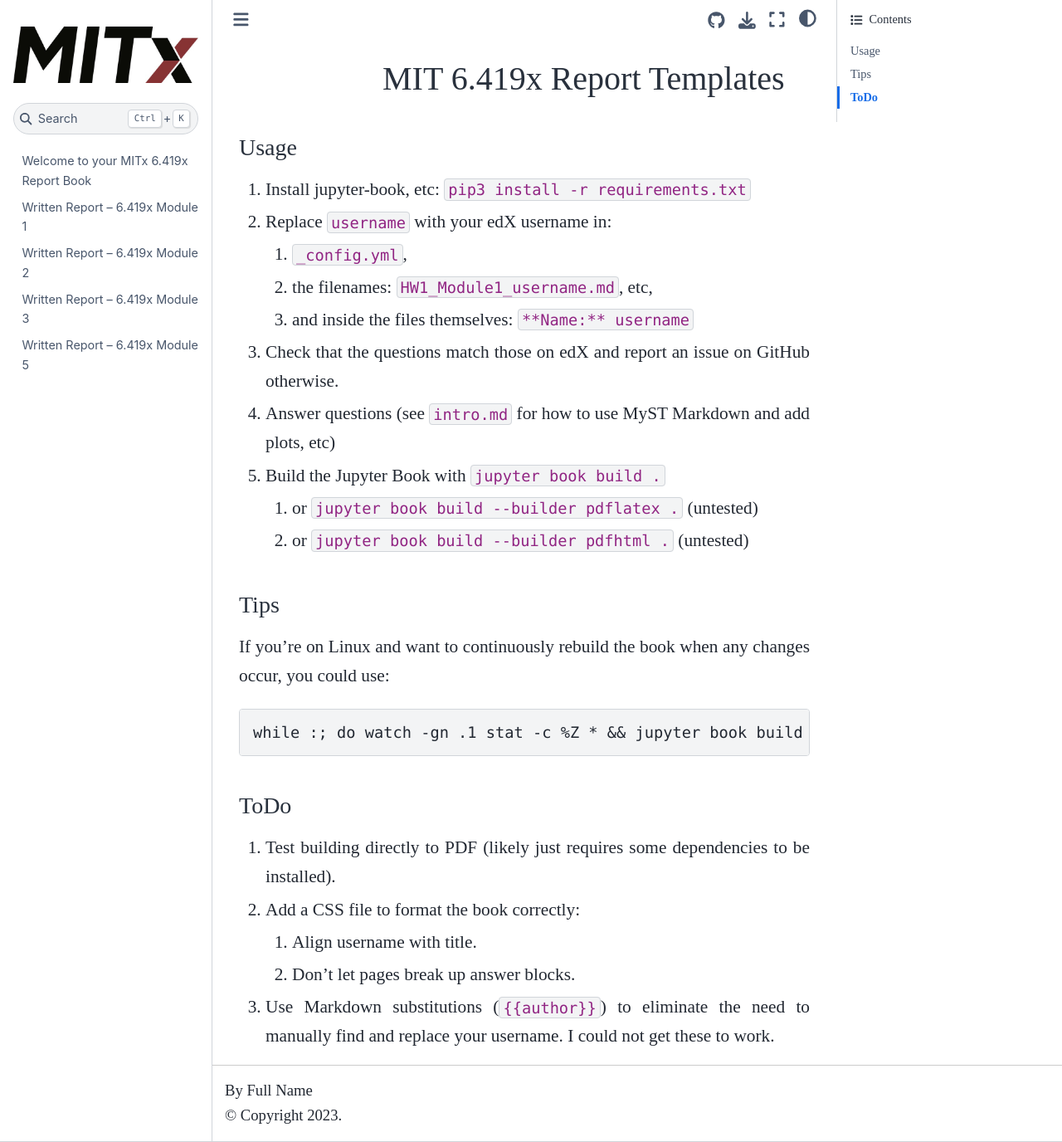
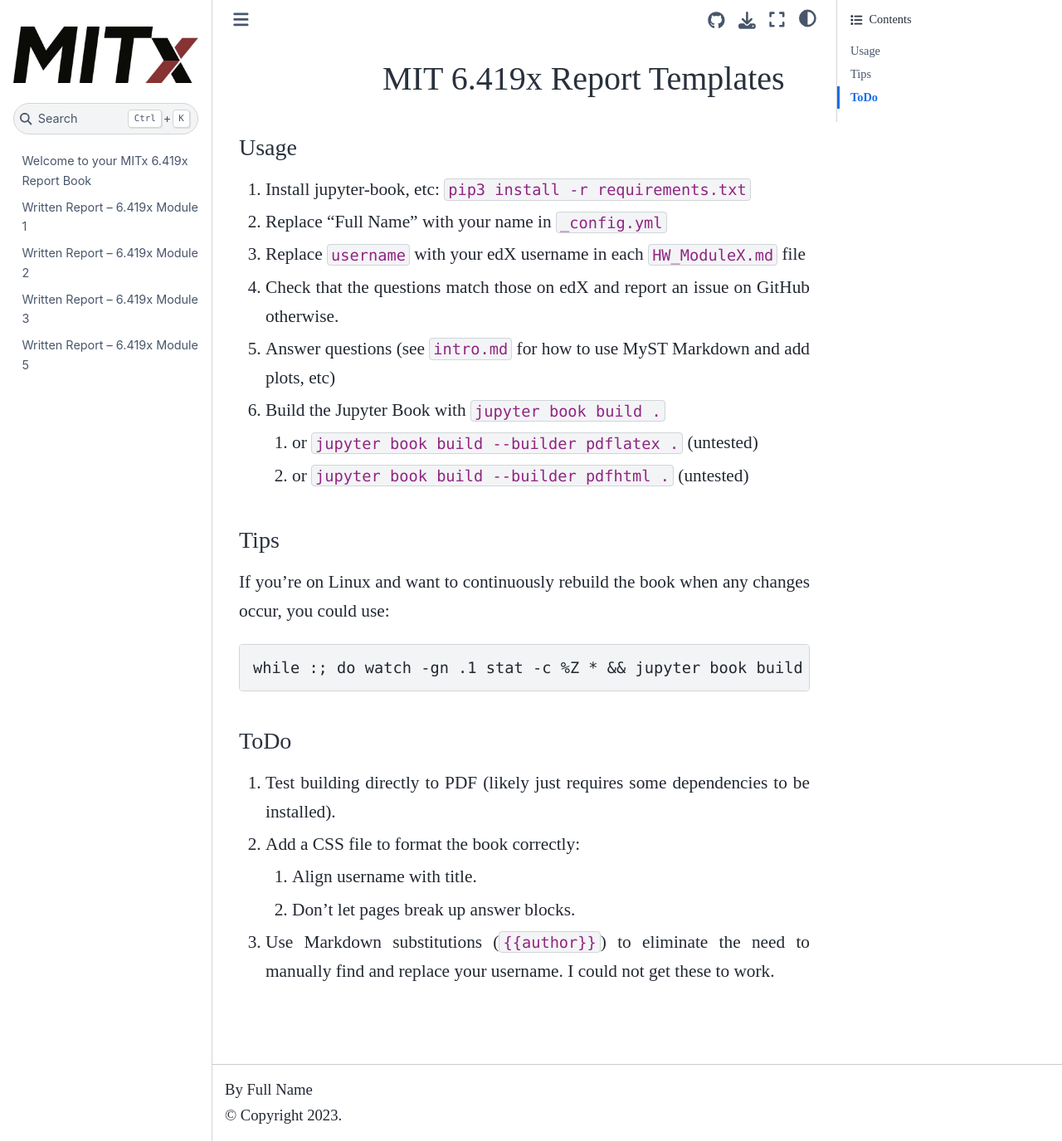
Before and after one commit to zaz/6.419-jupyterbook, a Jupyter Book: the page built from README.md, in a window 1280 px wide and 1376 px high. Shown: the whole window at 83% size. Built offline with Jupyter Book 1.0.4 settings and Sphinx 7.4.7 and the Sphinx Book theme 1.1.4, drawn with Linux system fonts in a browser that asks for light colours.

Commit message:
HW_ModuleX_username.md -> HW_ModuleX.md; fix README

````diff
--- a/README.md
+++ b/README.md
@@ -4,15 +4,13 @@
 
 1. Install jupyter-book, etc:
    ```pip3 install -r requirements.txt```
-2. Replace `username` with your edX username in:
-   1. `_config.yml`,
-   2. the filenames: `HW1_Module1_username.md`, etc,
-   3. and inside the files themselves: `**Name:** username`
-3. Check that the questions match those on edX and report an issue on GitHub
+2. Replace "Full Name" with your name in `_config.yml`
+3. Replace `username` with your edX username in each `HW_ModuleX.md` file
+4. Check that the questions match those on edX and report an issue on GitHub
    otherwise.
-4. Answer questions (see `intro.md` for how to use MyST Markdown and add plots,
+5. Answer questions (see `intro.md` for how to use MyST Markdown and add plots,
    etc)
-5. Build the Jupyter Book with `jupyter book build .`
+6. Build the Jupyter Book with `jupyter book build .`
    1. or `jupyter book build --builder pdflatex .` (untested)
    2. or `jupyter book build --builder pdfhtml .` (untested)
 
--- a/_toc.yml
+++ b/_toc.yml
@@ -4,7 +4,7 @@
 format: jb-article
 root: intro
 sections:
-- file: HW_Module1_username
-- file: HW_Module2_username
-- file: HW_Module3_username
-- file: HW_Module5_username
+- file: HW_Module1
+- file: HW_Module2
+- file: HW_Module3
+- file: HW_Module5
````
Also changed, not shown: HW_Module1.md (renamed from HW_Module1_username.md), HW_Module2.md (renamed from HW_Module2_username.md), HW_Module3.md (renamed from HW_Module3_username.md), HW_Module5.md (renamed from HW_Module5_username.md).
